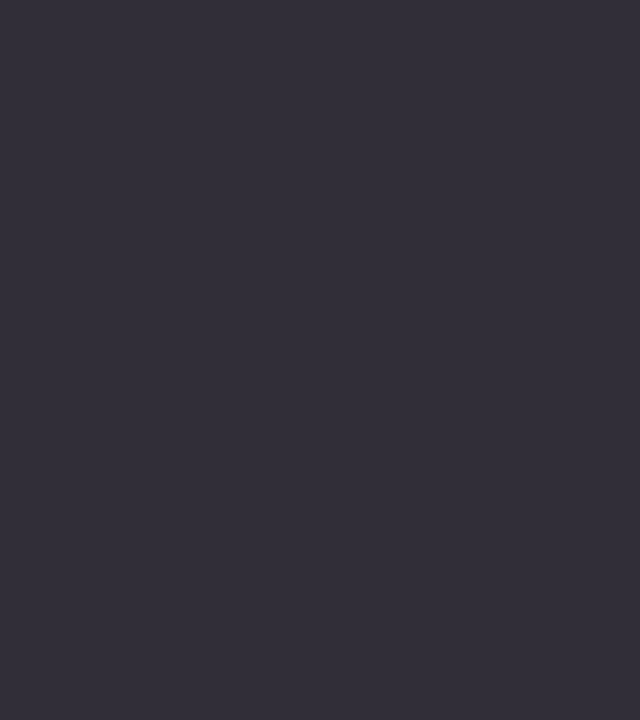
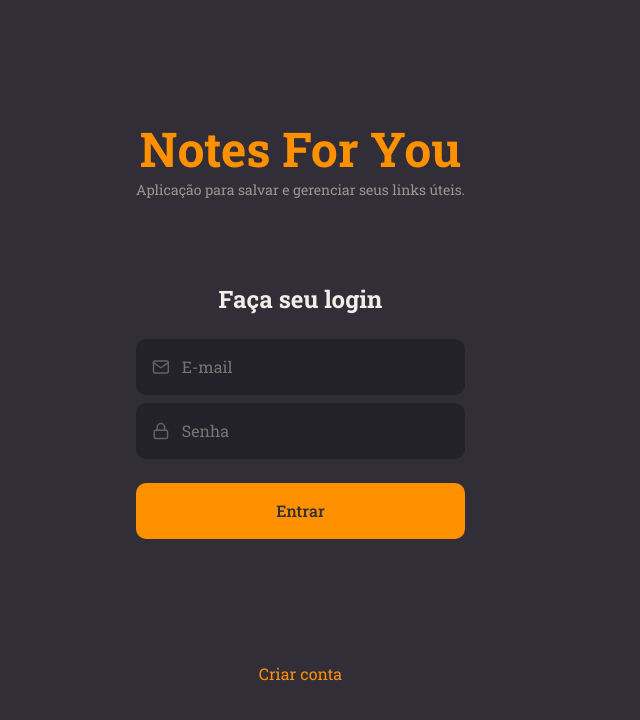
Before and after one commit to Leonardolira01/NotesForYou, a React (Vite) app: page / in a window 1280 px wide. Shown: the top 720 px of the page, without its empty margins (0-640 px from the left). Built offline with nearby package versions, Linux system fonts and the light colour scheme.

Commit message:
Formulário da SignIn

```diff
--- a/src/pages/SignIn/index.jsx
+++ b/src/pages/SignIn/index.jsx
@@ -1,9 +1,37 @@
-import { Container } from './styles';
+import { FiMail, FiLock } from 'react-icons/fi';
+
+import { Input } from '../../components/Input';
+import { Button } from '../../components/Button';
+
+import { Container, Form } from './styles';
 
 export function SignIn(){
   return(
     <Container>
+      <Form>
+        <h1>Notes For You</h1>
+        <p>Aplicação para salvar e gerenciar seus links úteis.</p>
 
+        <h2>Faça seu login</h2>
+
+        <Input
+          placeholder="E-mail"
+          type="text"
+          icon={FiMail}
+        />
+
+        <Input
+          placeholder="Senha"
+          type="password"
+          icon={FiLock}
+        />
+
+        <Button title="Entrar"/>
+
+        <a href="#">
+          Criar conta
+        </a>
+      </Form>
     </Container>
   );
 }
--- a/src/pages/SignIn/styles.js
+++ b/src/pages/SignIn/styles.js
@@ -6,3 +6,35 @@
   display: flex;
   align-items: stretch; //fazer distribuição interessante
 `;
+
+export const Form = styled.form`
+  padding: 0 136px;
+
+  display: flex;
+  flex-direction: column;
+  justify-content: center;
+  align-items: center;
+
+  text-align: center;
+
+  > h1 {
+    font-size: 48px;
+    color: ${({ theme }) => theme.COLORS.ORANGE};
+  }
+
+  > h2 {
+    font-size: 24px;
+    margin-top: 84px;
+    margin-bottom: 24px;
+  }
+
+  > p {
+    font-size: 14px;
+    color: ${({ theme }) => theme.COLORS.GRAY_100};
+  }
+
+  > a {
+    margin-top: 124px;
+    color: ${({ theme }) => theme.COLORS.ORANGE};
+  }
+`;
```
